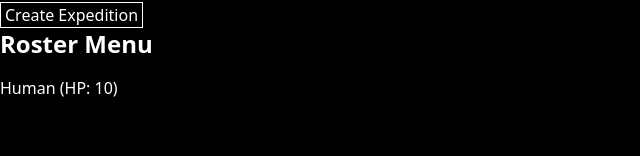
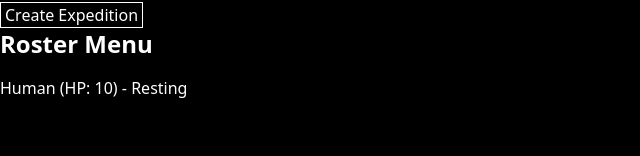
Before and after one commit to renatodellosso/guildmaster, a React (Vite) app: page / in a window 1280 px wide. Shown: the part 144-300 px from the top of the page, without its empty margins (0-640 px from the left). Built offline with nearby package versions, Linux system fonts and the light colour scheme.

Commit message:
Add activities

```diff
--- /dev/null
+++ b/lib/activity.ts
@@ -0,0 +1,24 @@
+import { ActivityId } from "./content/activities";
+import {
+  MainGameContext,
+  MainRegistryContext,
+} from "./content/mainRegistryContext";
+import { CreatureInstance } from "./creature";
+import { OptionalFunc } from "./utilTypes";
+
+export type ActivityDefinition = {
+  id: ActivityId;
+  getDescription: OptionalFunc<
+    string,
+    [
+      CreatureInstance<MainRegistryContext>,
+      MainGameContext,
+      MainRegistryContext,
+    ]
+  >;
+};
+
+export type ActivityInstance = {
+  definitionId: ActivityId;
+  data?: unknown;
+};
--- a/lib/combat.ts
+++ b/lib/combat.ts
@@ -1,10 +1,7 @@
 import { selectAbilityForCreature } from "./ability";
-import { CreatureInstance } from "./creature";
+import { AdventurerInstance, CreatureInstance } from "./creature";
 import { GameContext } from "./gameContext";
-import {
-  RegistryContext,
-  RegistryToRetreatTriggerId,
-} from "./registry";
+import { RegistryContext, RegistryToRetreatTriggerId } from "./registry";
 import { getCreature } from "./utils";
 import { Id } from "./utilTypes";
 
@@ -184,6 +181,16 @@ export function handleCombatTick<TRegistryContext extends RegistryContext>(
     gameContext.expeditions = gameContext.expeditions.filter(
       (c) => c.combat !== combat
     );
+
+    for (const creatureOrId of combat.allies.creatures) {
+      const creature = getCreature(
+        creatureOrId,
+        gameContext
+      ) as AdventurerInstance<TRegistryContext>;
+      creature.activity = {
+        definitionId: "resting",
+      };
+    }
   }
 
   takeCombatTurn(combat, onVictory, onDefeat, gameContext, registryContext);
--- /dev/null
+++ b/lib/content/activities.ts
@@ -0,0 +1,27 @@
+import { ActivityDefinition } from "../activity";
+import { finishRegistry, RawRegistry } from "../registry";
+
+export type ActivityId = "resting" | "onExpedition";
+
+const rawActivities = {
+  resting: {
+    getDescription: "Resting",
+  },
+  onExpedition: {
+    getDescription: (creature, gameContext, registryContext) => {
+      const expedition = gameContext.expeditions.find((expedition) =>
+        expedition.party.includes(creature.id)
+      );
+
+      const dungeonName = expedition
+        ? registryContext.dungeons[expedition.dungeonId].name
+        : "an unknown location";
+
+      return `On Expedition in ${dungeonName}`;
+    },
+  },
+} satisfies RawRegistry<ActivityId, ActivityDefinition>;
+
+export const activities = finishRegistry<ActivityId, ActivityDefinition>(
+  rawActivities
+);
--- a/lib/creature.ts
+++ b/lib/creature.ts
@@ -1,4 +1,5 @@
 import { Ability, AbilityFuncParamsWithoutTargets } from "./ability";
+import { ActivityInstance } from "./activity";
 import { RegistryContext, RegistryToCreatureId } from "./registry";
 import { SkillList } from "./skills";
 import { randomId } from "./utils";
@@ -24,6 +25,11 @@ export type CreatureInstance<TRegistryContext extends RegistryContext> = {
   hp: number;
 };
 
+export type AdventurerInstance<TRegistryContext extends RegistryContext> =
+  CreatureInstance<TRegistryContext> & {
+    activity: ActivityInstance;
+  };
+
 export function createCreatureInstance<
   TRegistryContext extends RegistryContext,
 >(
--- a/lib/expedition.ts
+++ b/lib/expedition.ts
@@ -1,5 +1,6 @@
 import { Combat } from "./combat";
 import { createCreatureInstance, CreatureInstance } from "./creature";
+import { GameContext } from "./gameContext";
 import {
   RegistryContext,
   RegistryToCreatureId,
@@ -50,8 +51,17 @@ export function startCombat<TRegistryContext extends RegistryContext>(
 export function createExpedition<TRegistryContext extends RegistryContext>(
   dungeonId: RegistryToDungeonId<TRegistryContext>,
   party: Id[],
+  gameContext: GameContext<TRegistryContext>,
   registryContext: TRegistryContext
 ): Expedition<TRegistryContext> {
+  // Update activities
+  for (const creatureId of party) {
+    gameContext.roster[creatureId].activity = {
+      definitionId: "onExpedition",
+      data: { dungeonId },
+    };
+  }
+
   return {
     dungeonId,
     party,
--- a/lib/gameContext.ts
+++ b/lib/gameContext.ts
@@ -1,4 +1,4 @@
-import { CreatureInstance } from "./creature";
+import { AdventurerInstance } from "./creature";
 import { Expedition } from "./expedition";
 import { RegistryContext } from "./registry";
 import { Id } from "./utilTypes";
@@ -7,7 +7,7 @@ export type GameContext<TRegistryContext extends RegistryContext> = {
   lastTick: number;
 
   roster: {
-    [id: Id]: CreatureInstance<TRegistryContext>;
+    [id: Id]: AdventurerInstance<TRegistryContext>;
   };
   expeditions: Expedition<TRegistryContext>[];
 };
--- a/lib/saveUtils.ts
+++ b/lib/saveUtils.ts
@@ -46,6 +46,9 @@ export function getDefaultSave(): Save<MainRegistryContext> {
           id: "creature-1",
           definitionId: "human",
           name: "Test",
+          activity: {
+            definitionId: "resting",
+          },
           hp: 10,
         },
       },
--- a/lib/utils.ts
+++ b/lib/utils.ts
@@ -11,13 +11,13 @@ export function randomId(): Id {
   return Math.random().toString(36).substring(2, 10);
 }
 
-export function getCreature<TRegistryContext extends RegistryContext>(
-  creatureId: CreatureInstance<TRegistryContext> | Id,
-  gameContext: GameContext<TRegistryContext>
-): CreatureInstance<TRegistryContext> {
+export function getCreature<
+  TRegistryContext extends RegistryContext,
+  TCreature extends CreatureInstance<TRegistryContext>,
+>(creatureId: TCreature | Id, gameContext: GameContext<TRegistryContext>) {
   if (typeof creatureId === "string") {
     return gameContext.roster[creatureId];
   } else {
-    return creatureId as CreatureInstance<TRegistryContext>;
+    return creatureId as TCreature;
   }
 }
--- a/src/components/menus/RosterMenu.tsx
+++ b/src/components/menus/RosterMenu.tsx
@@ -1,4 +1,5 @@
-import { Context } from "@/lib/utilTypes";
+import { activities } from "@/lib/content/activities";
+import { Context, getFromOptionalFunc } from "@/lib/utilTypes";
 
 export default function RosterMenu({ context }: { context: Context }) {
   return (
@@ -8,7 +9,13 @@ export default function RosterMenu({ context }: { context: Context }) {
         {Object.values(context.game.roster).map((creature) => (
           <li key={String(creature.id)}>
             {context.registry.creatures[creature.definitionId].name} (HP:{" "}
-            {creature.hp})
+            {creature.hp}) -{" "}
+            {getFromOptionalFunc(
+              activities[creature.activity.definitionId].getDescription,
+              creature,
+              context.game,
+              context.registry
+            )}
           </li>
         ))}
       </ul>
--- a/src/components/menus/StartExpeditionMenu.tsx
+++ b/src/components/menus/StartExpeditionMenu.tsx
@@ -46,7 +46,7 @@ export default function StartExpeditionMenu({
     }
 
     context.game.expeditions.push(
-      createExpedition(dungeonId, party, context.registry)
+      createExpedition(dungeonId, party, context.game, context.registry)
     );
     context.updateGameState();
 
--- a/tests/testUtils.ts
+++ b/tests/testUtils.ts
@@ -1,5 +1,9 @@
 import { CombatSide, RetreatTriggerDefinition } from "@/lib/combat";
-import { CreatureDefinition, CreatureInstance } from "@/lib/creature";
+import {
+  AdventurerInstance,
+  CreatureDefinition,
+  CreatureInstance,
+} from "@/lib/creature";
 import { DungeonDefinition } from "@/lib/dungeon";
 import { GameContext } from "@/lib/gameContext";
 import { RegistryContext, Registry } from "@/lib/registry";
@@ -49,7 +53,7 @@ export function buildCombatSide<TRegistryContext extends RegistryContext>(
 }
 
 export function buildGameContext<TRegistryContext extends RegistryContext>(
-  roster: CreatureInstance<TRegistryContext>[] = []
+  roster: AdventurerInstance<TRegistryContext>[] = []
 ): GameContext<TRegistryContext> {
   return {
     roster: roster.reduce(
@@ -57,7 +61,7 @@ export function buildGameContext<TRegistryContext extends RegistryContext>(
         acc[creature.id] = creature;
         return acc;
       },
-      {} as Record<Id, CreatureInstance<TRegistryContext>>
+      {} as Record<Id, AdventurerInstance<TRegistryContext>>
     ),
     expeditions: [],
     lastTick: Date.now(),
```
Also changed, not shown: 1 other file (tests, documents, lock files or other folders).
